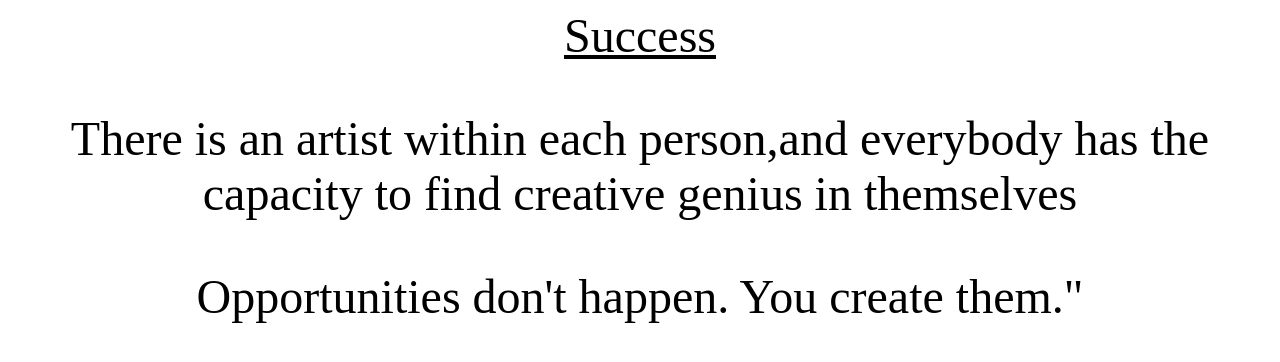
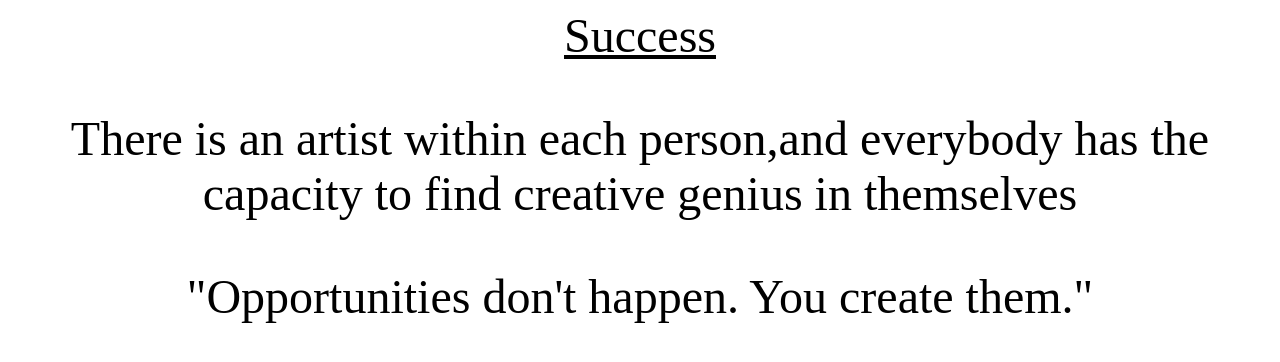
Before and after one commit to zesterLK/Taman.github.io, a plain HTML site: page index.html in a window 1280 px wide. Drawn offline with Linux system fonts and the light colour scheme.

Commit message:
Create index.html

```diff
--- a/index.html
+++ b/index.html
@@ -13,8 +13,6 @@ Success
 There is an artist within each person,and everybody has the capacity to find creative genius in themselves
 </p>
  <p2>
-
-
-Opportunities don't happen. You create them."
-</body>
-</html>
+ "Opportunities don't happen. You create them."
+   </body>
+ </html>
```
